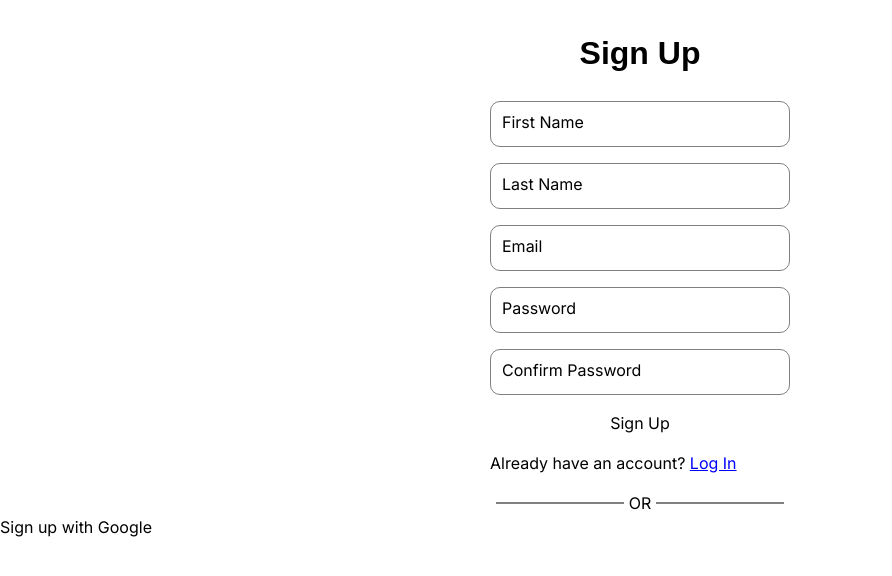
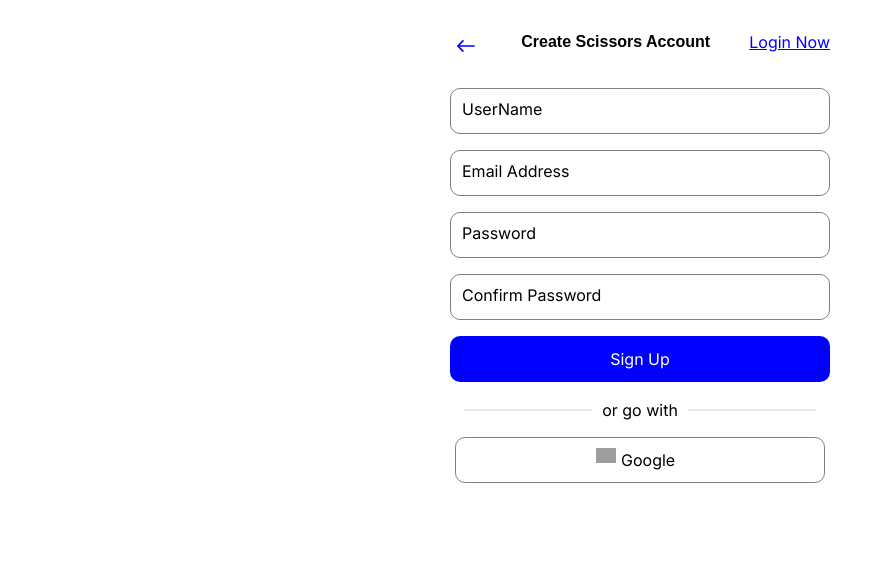
Before and after one commit to Bravothegreat/capstone, a Next.js app: page /signup in a window 1280 px wide. Shown: the top 576 px of the page, without its empty margins (0-892 px from the left). Built offline with nearby package versions, Linux system fonts and the light colour scheme; grey boxes are pictures that could not be loaded.

Commit message:
few changes

```diff
--- a/src/app/dashboard/page.tsx
+++ b/src/app/dashboard/page.tsx
@@ -1,28 +1,112 @@
+
+// "use client";
+
+// // import UrlShortener from "../component/urlshortener";
+// import React, { useState, useEffect } from "react";
+// import { useRouter } from "next/navigation";
+// import { onAuthStateChanged, signOut } from "firebase/auth";
+// import { auth, firestore } from "../firebase/firebase";
+// import type { User } from "firebase/auth";
+// import { doc, getDoc } from "firebase/firestore";
+// import UrlShortener from "../component/urlshortener";
+
+// export default function Dashboard() {
+//   const [user, setUser] = useState<User | null>(null);
+//   const router = useRouter();
+//   const [username, setUserName] = useState<string | null>(null);
+//   const [loading, setLoading] = useState(true);
+
+
+
+//   useEffect(() => {
+//     const unsubscribe = onAuthStateChanged(auth, async (user) => {
+//       if (user) {
+//         setUser(user);
+//         const userDoc = await getDoc(doc(firestore, "user", user.uid));
+//         if (userDoc.exists()) {
+//           const userData = userDoc.data();
+//           setUserName(`${userData.firstName} ${userData.lastName}`);
+//         }
+//       } else {
+//         router.push("/signin");
+//       }
+//       setLoading(false);
+//     });
+//     return () => unsubscribe();
+//   }, [router]);
+
+
+
+
+
+//   const handleLogout = async () => {
+//     try {
+//       await signOut(auth);
+//       router.push("/signin");
+//     } catch (error) {
+//       return error;
+//       console.error("Logout error:", error);
+//     }
+//   };
+
+//   if (loading) {
+//     return <div className="main-load">
+//        <div className="loader">
+//     <div className="circle"></div>
+//     <div className="circle"></div>
+//     <div className="circle"></div>
+//     <div className="circle"></div>
+//    </div>
+//     </div>
+
+// ;
+//   }
+
+//   return (
+//     <>
+//      <div className="">
+//      <div> Dashboard</div>
+//       <main className="dashboard">
+//         {username && <h1> Welcome, {username}!</h1>}
+
+
+
+
+
+//         <button onClick={handleLogout}> Logout</button>
+//         <UrlShortener />
+
+//       </main>
+//      </div>
+//     </>
+//   );
+// }
+
+
+
 "use client";
-
-// import UrlShortener from "../component/urlshortener";
-import React, { useState, useEffect } from "react";
+import { useEffect, useState } from "react";
 import { useRouter } from "next/navigation";
 import { onAuthStateChanged, signOut } from "firebase/auth";
 import { auth, firestore } from "../firebase/firebase";
+import { doc, getDoc, setDoc } from "firebase/firestore";
 import type { User } from "firebase/auth";
-import { doc, getDoc } from "firebase/firestore";
 import UrlShortener from "../component/urlshortener";
 
-export default function Dashboard() {
+const Dashboard = () => {
+  const [loading, setLoading] = useState(true);
   const [user, setUser] = useState<User | null>(null);
+  const [userName, setUserName] = useState<string | null>(null);
   const router = useRouter();
-  const [username, setUserName] = useState<string | null>(null);
-  const [loading, setLoading] = useState(true);
 
   useEffect(() => {
     const unsubscribe = onAuthStateChanged(auth, async (user) => {
       if (user) {
         setUser(user);
-        const userDoc = await getDoc(doc(firestore, "user", user.uid));
+        const userDoc = await getDoc(doc(firestore, "users", user.uid));
         if (userDoc.exists()) {
           const userData = userDoc.data();
-          setUserName(`${userData.firstName} ${userData.lastName}`);
+          setUserName(userData?.profileName);
         }
       } else {
         router.push("/signin");
@@ -37,8 +121,7 @@ export default function Dashboard() {
       await signOut(auth);
       router.push("/signin");
     } catch (error) {
-      return error;
-      console.error("Logout error:", error);
+      console.error("logout error:", error);
     }
   };
 
@@ -51,22 +134,24 @@ export default function Dashboard() {
         <div className="circle"></div>
         </div>
         </div>
-
-;
   }
 
   return (
-    <>
-     <div className="">
-     <div> Dashboard</div>
+    <div className="flex flex-col items-center">
+      <h1>Dashboard</h1>
      <main className="dashboard">
-        {username && <h1> Welcome, {username}!</h1>}
+     {userName && <p>Welcome, {userName}!</p>}
 
-        <button onClick={handleLogout}> Logout</button>
+      <button
+        className=""
+        onClick={handleLogout}
+      >
+        Logout
+      </button>
       <UrlShortener />
-
      </main>
     </div>
-    </>
   );
-}
+};
+
+export default Dashboard;
--- a/src/app/globals.css
+++ b/src/app/globals.css
@@ -9,11 +9,29 @@
 
  /*style for authentication form*/
 
+ .form-container{
+  /* border: 1px solid red; */
+
+   display: flex;
+   flex-direction: column;
+   justify-content: center;
+   width: 400px;
+   margin: 0 auto;
+   margin-top: 30px;
+
+ }
+
+ .form-header{
+  display: flex;
+  justify-content: space-between;
+  margin-bottom: 10px;
+ }
+
  .form h1{
-  display: flex;
-  justify-content: center;
-  margin: 1.8rem 0 0.5rem 0;
-  font-size: 2rem;
+  /* display: flex;
+  justify-content: center; */
+  /* margin: 1.8rem 0 0.5rem 0; */
+  font-size: 1rem;
   font-family: Arial, Helvetica, sans-serif;
   font-weight: bolder;
  }
@@ -23,12 +41,22 @@
   display: flex;
   flex-direction: column;
   justify-content: center;
-  width: 300px;
+  width: 380px;
   margin: 0 auto;
   gap: 1rem;
 
   /* border: 1px solid grey; */
 }
+
+ .back-arrow{
+  width: 2rem;
+  height: 2rem;
+ }
+
+
+ .form input:active{
+  border: 1px solid rgb(197, 197, 221);
+ }
 
 
 
@@ -123,23 +151,23 @@ margin: 4px 0 4px 10px;
 .input-group_input:not(:focus):invalid ~ .input-group_label{
   color: red;
   border: 1px solid red;
+  margin-top: -3px;
 }
 
 
 
- /* .form button{
+ .form button{
  background-color: blue;
  color: #fff;
+padding: 0.7rem;
+ border-radius: 10px;
+}
 
- padding: 0.7rem;
- border-radius: 1.5rem;
-} */
-
-/* form button:hover{
+ form button:hover{
 background-color: #fff;
 border: 1px solid #000;
 color: black;
-}  */
+}
 
 
 
@@ -161,7 +189,7 @@ color: black;
 
 }
 
-.dashboard button:hover{
+ .dashboard button:hover{
   background-color: #fff;
   border: 1px solid #000;
   color: black;
@@ -177,15 +205,20 @@ color: black;
   justify-content: center;
   margin: 0 auto;
   align-items: center;
-  gap: 5px;
+  gap: 10px;
 
 }
 
+.continue-with{
+  /* text-wrap: none; */
+  white-space: nowrap;
+}
+
 .dash{
-  border-top-width: 1px;
+ border-top-width: 2px;
   width: 8rem;
-  height: 0px;
-  border: 1px solid grey;
+
+  border: -1px solid grey;
 
 }
 
@@ -281,3 +314,20 @@ color: black;
   padding: 10px;
   width: 300px;
 }
+
+/*google sign button*/
+.google-sign{
+  display: flex;
+  margin: 0 auto;
+  gap: 5px;
+  margin-top: 15px;
+  border: 1px solid grey;
+  width: 370px;
+  padding: 10px;
+  border-radius: 10px;
+}
+
+.google-sign .google-image{
+
+   margin-left: 130px;
+}
--- a/src/app/signin/page.tsx
+++ b/src/app/signin/page.tsx
@@ -1,23 +1,30 @@
+
+
  "use client";
-import React, { useState } from "react";
-import  { useRouter } from "next/navigation";
-import { signInWithEmailAndPassword,  signInWithPopup } from "firebase/auth";
+import React from "react";
+import { useState } from "react";
+import { useRouter } from "next/navigation";
+import { signInWithEmailAndPassword, GoogleAuthProvider, signInWithPopup } from "firebase/auth";
 import { auth, firestore } from "../firebase/firebase";
 import { doc, getDoc, setDoc } from "firebase/firestore";
-import Link from "next/link";
-import { GoogleAuthProvider } from "firebase/auth";
+// import Link from "next/link";
+import Image from "next/image";
+import { IoIosArrowRoundBack } from "react-icons/io";
+
+import { AiTwotoneEye } from "react-icons/ai";
+import { AiTwotoneEyeInvisible } from "react-icons/ai";
 
 const Signin = () => {
   const [email, setEmail] = useState("");
-
   const [password, setPassword] = useState("");
   const [error, setError] = useState<string | null>(null);
+  const [loading, setLoading] = useState(false);
   const router = useRouter();
 
-
-  const handleSigin = async (event: React.FormEvent) => {
+  const handleLogin = async (event: React.FormEvent) => {
     event.preventDefault();
     setError(null);
+    setLoading(true);
 
     try {
       const userCredential = await signInWithEmailAndPassword(
@@ -25,47 +32,43 @@ import { GoogleAuthProvider } from "firebase/auth";
         email,
         password
       );
+      const user = userCredential.user;
 
-      const user = userCredential.user;
       if (user.emailVerified) {
-        // retrive user data from local storage
+        // Retrieve user data from local storage
+        const registrationData = localStorage.getItem("registrationData");
+        const { profileName = "" } = registrationData
+          ? JSON.parse(registrationData)
+          : {};
 
-        const registrationData = localStorage.getItem("registrationData");
-        const {
-          firstName = "",
-          lastName = "",
-          password = "",
-        } = registrationData ? JSON.parse(registrationData) : {};
-
-        // check if user data is valid and exist in firebase
-
-        const userDoc = await getDoc(doc(firestore, "user", user.uid));
+        // Check if user data exist in firestore
+        const userDoc = await getDoc(doc(firestore, "users", user.uid));
         if (!userDoc.exists()) {
-          await setDoc(doc(firestore, "user", user.uid), {
-            firstName,
-            lastName,
-            password,
+          // Save user data to firestore after email verification
+          await setDoc(doc(firestore, "users", user.uid), {
+            profileName,
             email: user.email,
           });
         }
         router.push("/dashboard");
       } else {
-        setError("please verify your email before logging in");
+        setError("Please verify your email address");
       }
     } catch (error) {
       if (error instanceof Error) {
         setError(error.message);
+        return;
       } else {
         setError("An unknown error occurred");
       }
+    } finally {
+      setLoading(false);
     }
   };
 
-
-
-  const handleSiginwithGoogle = async () => {
+  const handleGoogleSignIn = async () => {
     setError(null);
-
+    setLoading(true);
 
     try {
       const provider = new GoogleAuthProvider();
@@ -99,78 +102,141 @@ import { GoogleAuthProvider } from "firebase/auth";
       } else {
         setError("An unknown error occurred during Google sign-in");
       }
+    } finally {
+      setLoading(false);
     }
   };
 
+  const [isVisible, setIsVisible] = React.useState(false);
+
+  const toggleVisibility = () => setIsVisible(!isVisible);
 
   return (
-    <>
-      <div>
-        <form
-         className="form"
-        onSubmit={handleSigin}>
-          <h1>Sign In</h1>
+
+
+      <div className="form-container">
+
+        <form onSubmit={handleLogin} className="form">
+        <div className="form-header">
+           <p  className="link">
+            {" "}
+            <a href="#" onClick={() => router.push("/")}>
+            <IoIosArrowRoundBack  className="back-arrow" />
+            </a>
+            </p>
+           <h1> Scissors Login</h1>
+           <p  className="link">
+            {" "}
+            <a href="#" onClick={() => router.push("/signup")}>
+              Sign Up
+            </a>
+            </p>
+           </div>
 
             <div className="input-group">
+
+
             <input
-            className="input-group_input"
+              type="email"
+              id="Email"
+              name="Email"
               placeholder=""
-            type="email"
-            // required
               value={email}
               onChange={(event) => setEmail(event.target.value)}
+              className="input-group_input"
+
             />
+
              <label
+               htmlFor="email"
               className="input-group_label"
             >
-              Email </label>
-             <span className="error">Not a valid Email</span>
+              Email Address
+            </label>
+
+            </div>
+
+            <div className="input-group">
+
+
+              <input
+                type={isVisible ? "text" : "password"}
+                id="password"
+                name="password"
+                placeholder=""
+                value={password}
+                onChange={(event) => setPassword(event.target.value)}
+                className="input-group_input"
+
+              />
+
+              <span
+                className=""
+
+                onClick={toggleVisibility}
+                aria-label="toggle password visibility"
+              >
+                {isVisible ? (
+                  <AiTwotoneEyeInvisible className="text-2xl text-default-400 text-deep-purple absolute right-2 bottom-2" />
+                ) : (
+                  <AiTwotoneEye className="text-2xl text-default-400 text-deep-purple absolute right-2 bottom-2" />
+                )}
+              </span>
+
+
+
+             <label
+              htmlFor="password"
+              className="input-group_label"
+            >
+              Password
+            </label>
             </div>
 
 
-          <div className="input-group">
-            <input
-            className="input-group_input"
-            placeholder=""
-            type="password"
-            value={password}
-            onChange={(event) => setPassword(event.target.value)}
-          />
-              <label
-               className="input-group_label"
-              >
-                Password</label>
-          </div>
 
 
-          <button>Sign In</button>
 
-          {error && <p style={{ color: "red" }}>{error}</p>}
 
-          <p className="link">
 
-          <Link
-           className="forgotpass"
-          href="/resetpassword">Forgot password</Link>
-        </p>
+              {error && <p style={{color: "red"}}>{error}</p>}
 
-          <p className="link">
-            Don't have an account? <Link href="/signup">Sign up here</Link>
-          </p>
+
+          <button
+            type="submit"
+            disabled={loading}
+            className={` ${
+              loading ? "opacity-50 cursor-not-allowed" : ""
+            }`}
+          >
+            {loading ? "Signing In..." : "Sign In"}
+          </button>
 
           <div className="or">
               <div className="dash"></div>
-              <div>OR</div>
+              <div className="continue-with">or go with</div>
               <div className="dash"></div>
              </div>
 
+        </form>
 
-        </form>
-        <button onClick={handleSiginwithGoogle}>Continue with google</button>
+
+            <button onClick={handleGoogleSignIn} disabled={loading} className="google-sign">
+              <Image
+                className="google-image"
+                src="https://www.svgrepo.com/show/475656/google-color.svg"
+                width={20}
+                height={5}
+                loading="lazy"
+                alt="google logo"
+              />
+              <span> Google</span>
+            </button>
+
+
 
     </div>
-    </>
   );
+};
 
- }
 export default Signin;
--- a/src/app/signup/page.tsx
+++ b/src/app/signup/page.tsx
@@ -1,37 +1,41 @@
+
 "use client";
-import  { useState, FormEvent } from "react";
+import { useState, FormEvent } from "react";
 import { useRouter } from "next/navigation";
 import {
   createUserWithEmailAndPassword,
   sendEmailVerification,
-  signInWithPopup,
-  GoogleAuthProvider
+  GoogleAuthProvider,
+  signInWithPopup
 } from "firebase/auth";
-import { auth, firestore } from "../firebase/firebase";
+import { auth } from "../firebase/firebase";
+import Image from "next/image";
+import { doc, getDoc, setDoc } from 'firebase/firestore';
+import { firestore } from '../firebase/firebase';
+import { IoIosArrowRoundBack } from "react-icons/io";
 
-import { doc, getDoc, setDoc } from "firebase/firestore";
+const Signup = () => {
 
 
-export default function Signup() {
-
-
-  const [firstName, setFirstName] = useState("");
-  const [lastName, setLastName] = useState("");
+  const [profileName, setProfileName] = useState("");
   const [email, setEmail] = useState("");
   const [password, setPassword] = useState("");
-  const [passwordConfirmation, setConfirmPassword] = useState("");
+  const [loading, setLoading] = useState(false);
+
+  const [confirmPassword, setConfirmPassword] = useState("");
   const [error, setError] = useState<string | null>(null);
   const [message, setMessage] = useState<string | null>(null);
   const router = useRouter();
 
-
- const handleSignup = async (event: FormEvent) => {
+  const handleSignin = async (event: FormEvent) => {
     event.preventDefault();
     setError(null);
     setMessage(null);
+    setLoading(true);
 
-    if (password !== passwordConfirmation) {
+    if (password !== confirmPassword) {
       setError("Passwords do not match");
+      setLoading(false);
       return;
     }
 
@@ -41,16 +45,15 @@ export default function Signup() {
         email,
         password
       );
+      const user = userCredential.user;
 
-      const user = userCredential.user;
       await sendEmailVerification(user);
-
-      //store user data
+      // router.push("/successRegistration");
+      // Temporarily store user data in local storage
       localStorage.setItem(
         "registrationData",
         JSON.stringify({
-          firstName,
-          lastName,
+          profileName,
           email,
         })
       );
@@ -59,10 +62,8 @@ export default function Signup() {
         "Account created successfully. Please verify your email address."
       );
 
-      //clear form fields
-
-      setFirstName("");
-      setLastName("");
+      // Clear form fiels
+      setProfileName("");
       setEmail("");
       setPassword("");
       setConfirmPassword("");
@@ -70,13 +71,15 @@ export default function Signup() {
       if (error instanceof Error) {
         setError(error.message);
       } else {
-        setError("An unknown error occurred");
+        setError("An unkown error occurred. Please try again.");
       }
+    } finally {
+      setLoading(false); // Reset loading state
     }
   };
 
-   const handleSigninnWithGoogle = async () => {
-
+  const handleGoogleSignUp = async () => {
+    setLoading(true);
     setError(null);
 
     try {
@@ -119,109 +122,162 @@ export default function Signup() {
       } else {
         setError("An unknown error occurred. Please try again.");
       }
+    } finally {
+      setLoading(false);
     }
   };
 
-
   return (
-    <>
-      <div>
-        <form
-         className="form"
-        onSubmit={handleSignup}>
-          <h1>Sign Up</h1>
+    <div className="form-container">
 
 
-          <div className="input-group">
+
+        <form onSubmit={handleSignin} className="form">
+           <div className="form-header">
+           <p  className="link">
+            {" "}
+            <a href="#" onClick={() => router.push("/")}>
+            <IoIosArrowRoundBack className="back-arrow" />
+            </a>
+            </p>
+           <h1>Create Scissors Account</h1>
+           <p  className="link">
+            {" "}
+            <a href="#" onClick={() => router.push("/signin")}>
+              Login Now
+            </a>
+            </p>
+           </div>
+
+            <div className="input-group">
+
+
+
             <input
+              type="text"
+              id="profileName"
               placeholder=""
+              value={profileName}
+              onChange={(e) => setProfileName(e.target.value)}
+              // required
               className="input-group_input"
-              type="text"
-              value={firstName}
-              onChange={(e) => setFirstName(e.target.value)}
             />
-            <label className="input-group_label" htmlFor="firstName">
-              First Name
+
+            <label
+              htmlFor="profileName"
+              className="input-group_label"
+            >
+              UserName
             </label>
-          </div>
 
-          <div className="input-group">
+            </div>
+
+
+            <div className="input-group">
+
+
             <input
-              placeholder=""
-              className="input-group_input"
-
-              type="text"
-              value={lastName}
-              onChange={(e) => setLastName(e.target.value)}
-            />
-            <label className="input-group_label" htmlFor="lastName">
-              Last Name
-            </label>
-          </div>
-
-          <div className="input-group">
-            <input
+              type="email"
+              id="email"
+              value={email}
+              onChange={(e) => setEmail(e.target.value)}
               placeholder=""
               className="input-group_input"
               // required
-              type="email"
-              value={email}
-              onChange={(e) => setEmail(e.target.value)}
             />
-            <label className="input-group_label" htmlFor="email">
-              Email
+
+            <label
+              htmlFor="email"
+              className="input-group_label"
+            >
+              Email Address
             </label>
             <span className="error">Not a valid Email</span>
-          </div>
+            </div>
 
-          <div className="input-group">
+           <div className="input-group">
+
+
             <input
-              placeholder=""
-              className="input-group_input"
+              id="password"
               type="password"
               value={password}
               onChange={(e) => setPassword(e.target.value)}
+              placeholder=""
+              className="input-group_input"
+              // required
             />
-            <label className="input-group_label" htmlFor="password">
+
+             <label
+              htmlFor="password"
+              className="input-group_label"
+            >
               Password
             </label>
-          </div>
 
-          <div className="input-group">
+           </div>
+
+           <div className="input-group">
+
+
             <input
+              type="password"
+              id="confirmPassword"
+              value={confirmPassword}
+              onChange={(e) => setConfirmPassword(e.target.value)}
               placeholder=""
               className="input-group_input"
-              type="passwordconfirmation"
-              value={passwordConfirmation}
-              onChange={(e) => setConfirmPassword(e.target.value)}
+              // required
             />
-            <label className="input-group_label" htmlFor="passworconfirmation">
+
+            <label
+              htmlFor="confirmPassword"
+              className="input-group_label"
+            >
               Confirm Password
             </label>
-          </div>
 
-          {error && <p style={{ color: "red" }}>{error}</p>}
-          {message && <p style={{ color: "green" }}>{message}</p>}
+           </div>
 
-          <button>Sign Up</button>
-          <p  className="link">
-            Already have an account?{" "}
-            <a href="#" onClick={() => router.push("/signin")}>
-              Log In
-            </a>
-            </p>
+            {error && <p style={{color: "red"}}>{error}</p>}
 
-            <div className="or">
+            {message && <p style={{ color: "green" }}>{message}</p>}
+
+          <button
+            type="submit"
+            disabled={loading}
+            className={` ${
+              loading ? "opacity-50 cursor-not-allowed" : ""
+            }`}
+          >
+            {loading ? "Signing Up..." : "Sign Up"}
+          </button>
+
+          <div className="or">
               <div className="dash"></div>
-              <div>OR</div>
+              <div className="continue-with">or go with</div>
               <div className="dash"></div>
              </div>
 
-             </form>
+        </form>
 
-             <button onClick={handleSigninnWithGoogle}>Sign up with Google</button>
+
+            <button onClick={handleGoogleSignUp} disabled={loading} className="google-sign">
+              <Image
+                className="google-image"
+                src="https://www.svgrepo.com/show/475656/google-color.svg"
+                width={20}
+                height={5}
+                loading="lazy"
+                alt="google logo"
+              />
+              <span>Google</span>
+
+            </button>
 
       </div>
-    </>
+
   );
-}
+};
+
+export default Signup;
```
Also changed, not shown: src/app/api/shorten.ts (+0 -39 lines), src/app/component/urlshortener.tsx (+1 -27 lines). Lines whose indentation alone changed are shown as unchanged.
